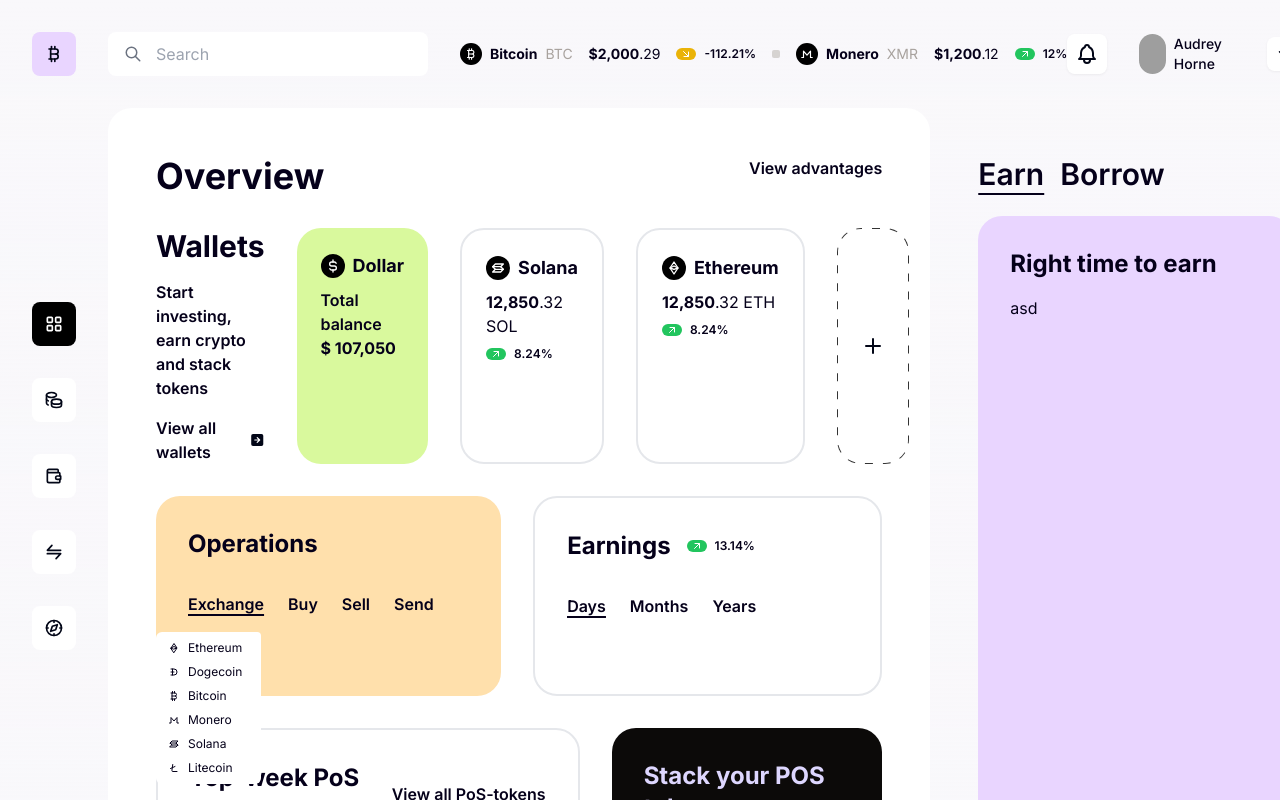
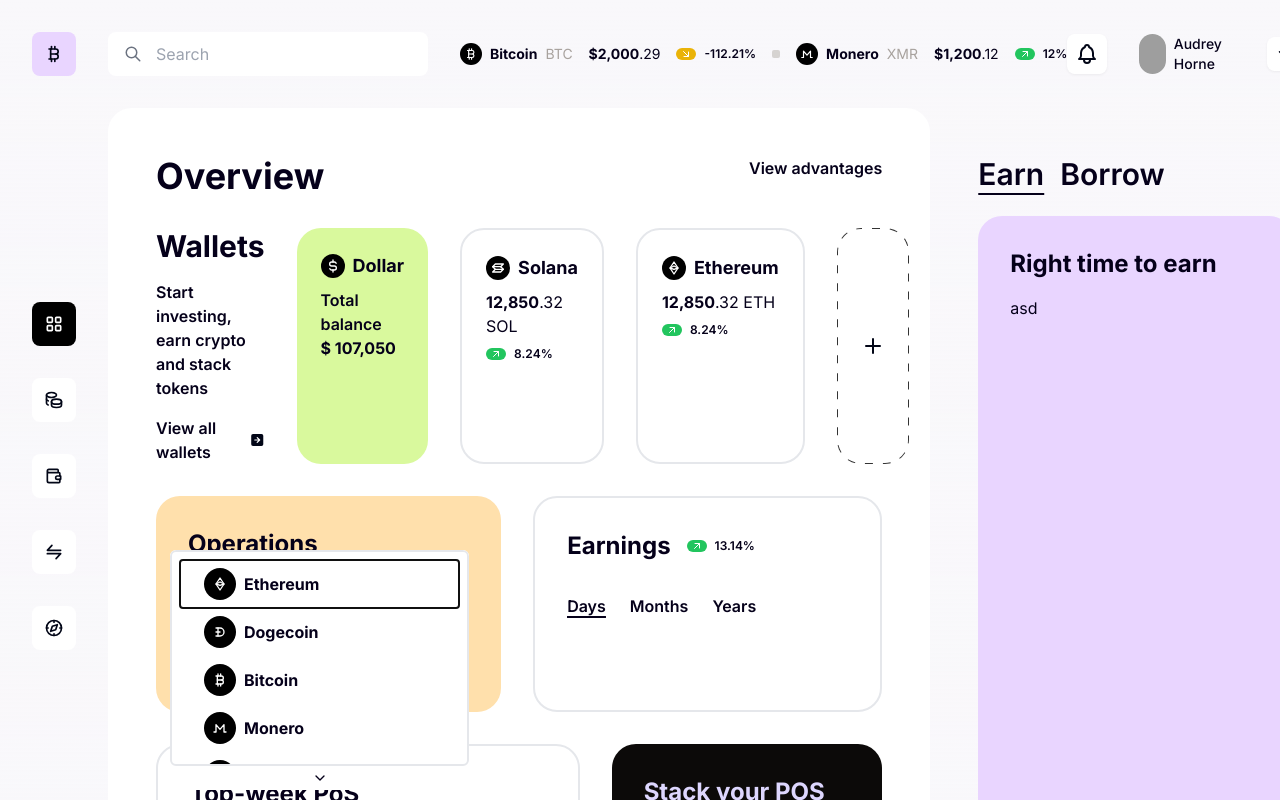
Before and after one commit to luisCislaghi/crypto-tailwind, a Next.js app: page /dashboard in a window 1280 px wide. Both pictures are taken after a click on the button "Select a coin". Shown: the top 800 px of the page. Built offline with nearby package versions, Linux system fonts and the light colour scheme; grey boxes are pictures that could not be loaded.

Commit message:
add select component styles

```diff
--- a/src/components/select/index.tsx
+++ b/src/components/select/index.tsx
@@ -17,21 +17,24 @@
   <>
     <RadixSelect.Root>
       <RadixSelect.Trigger
-        className="inline-flex h-8 items-center justify-center rounded bg-white text-xs leading-none"
+        className="flex h-12 w-full  items-center justify-between rounded bg-white px-4  leading-none"
         {...triggerProps}
       >
         <RadixSelect.Value placeholder={placeholder} />
+        <RadixSelect.Icon className="SelectIcon">
+          <TbChevronDown />
+        </RadixSelect.Icon>
       </RadixSelect.Trigger>
       <RadixSelect.Portal>
-        <RadixSelect.Content className="overflow-hidden rounded-md bg-white">
+        <RadixSelect.Content className="justify-between overflow-hidden rounded-md bg-white ">
           <RadixSelect.ScrollUpButton className="SelectScrollButton">
             <TbChevronUp />
           </RadixSelect.ScrollUpButton>
-          <RadixSelect.Viewport className="p-1">
+          <RadixSelect.Viewport className="rounded-md border-2 p-2">
             {props.options?.map((option, i) => (
               <>
                 {i > 0 && option.type === "group" && (
-                  <RadixSelect.Separator className="m-1 h-px" />
+                  <RadixSelect.Separator className="m-1 h-px bg-stone-500 " />
                 )}
                 <Option {...option} />
               </>
@@ -47,15 +50,12 @@
 );
 
 const Coins: FC<SelectProps> = (props) => {
-  console.log(coins);
-  const options = Object.values(coins).map(
-    (coin) =>
-      ({
-        type: "item",
-        label: coin.name,
-        icon: coin.icon,
-      }) as OptionType,
-  );
+  const options: OptionType[] = Object.values(coins).map((coin) => ({
+    type: "item",
+    value: coin.name,
+    label: coin.name,
+    icon: coin.icon,
+  }));
   return <Select {...props} options={options} placeholder="Select a coin" />;
 };
 
--- a/src/components/select/item.tsx
+++ b/src/components/select/item.tsx
@@ -14,21 +14,27 @@
     return (
       <RadixSelect.Item
         className={clsx(
-          "relative flex h-6 select-none items-center rounded-sm text-xs leading-none",
+          "flex select-none items-center gap-2 rounded-sm p-2 pl-6 leading-none hover:cursor-pointer hover:bg-stone-100",
           className,
         )}
         {...props}
         ref={forwardedRef}
       >
-        {Icon && (
-          <div className="flex rounded-full p-2">
-            <Icon />
-          </div>
-        )}
-        <RadixSelect.ItemText>{children}</RadixSelect.ItemText>
-        <RadixSelect.ItemIndicator className="absolute left-0 inline-flex w-6 items-center justify-center">
-          <TbCheck />
-        </RadixSelect.ItemIndicator>
+        <>
+          <RadixSelect.ItemIndicator className="absolute left-2 inline-flex w-6 justify-center ">
+            <TbCheck />
+          </RadixSelect.ItemIndicator>
+          <RadixSelect.ItemText className="">
+            <div className="flex items-center  gap-2">
+              {Icon && (
+                <div className=" rounded-full bg-black p-2  ">
+                  <Icon color="white" />
+                </div>
+              )}
+              <span className=" font-bold">{children}</span>
+            </div>
+          </RadixSelect.ItemText>
+        </>
       </RadixSelect.Item>
     );
   },
--- a/src/components/select/option.tsx
+++ b/src/components/select/option.tsx
@@ -22,7 +22,7 @@
     );
   }
   return (
-    <SelectItem key={label} value={label || "99"} {...props}>
+    <SelectItem value={label || "99"} {...props}>
       {label}
     </SelectItem>
   );
--- a/src/components/select/types.ts
+++ b/src/components/select/types.ts
@@ -10,6 +10,7 @@
 export type OptionType = {
   type?: "group" | "item";
   label?: string;
+  value?: string;
   icon?: IconType;
   options?: OptionType[];
 };
```
